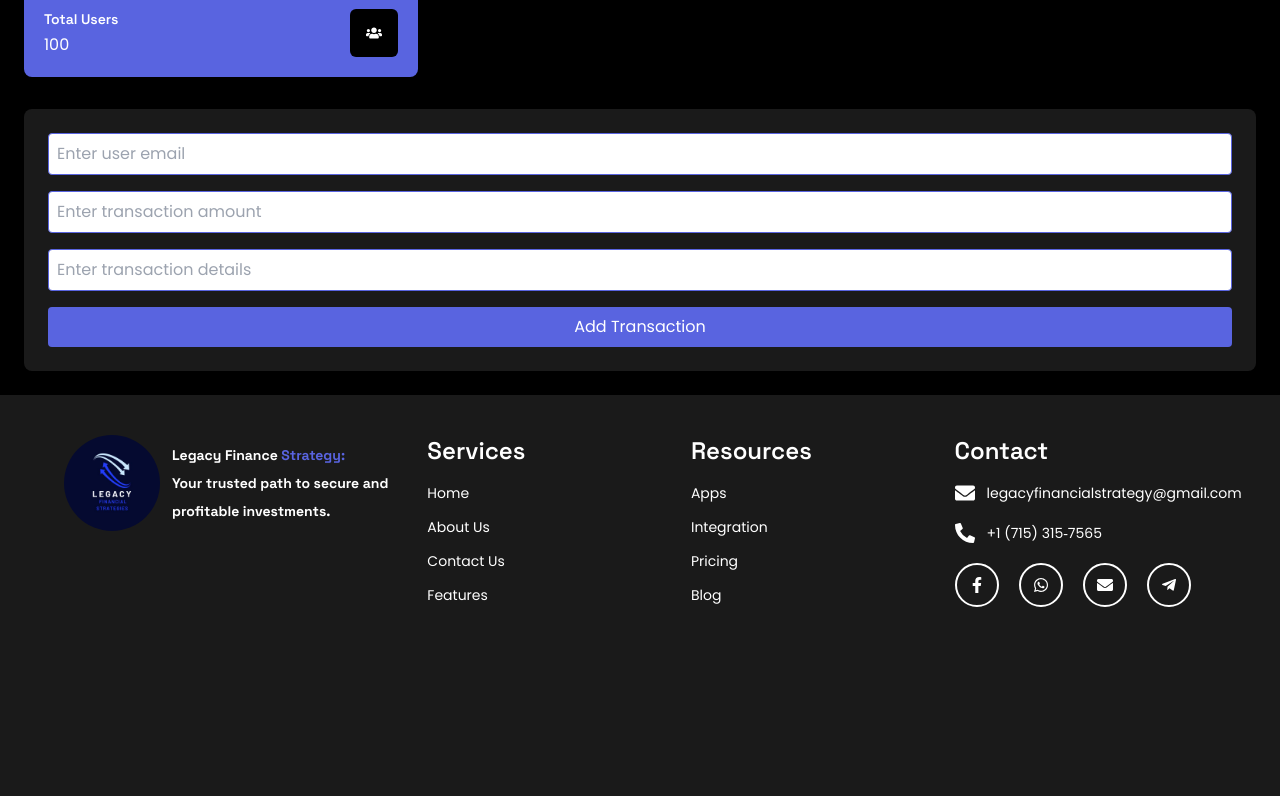
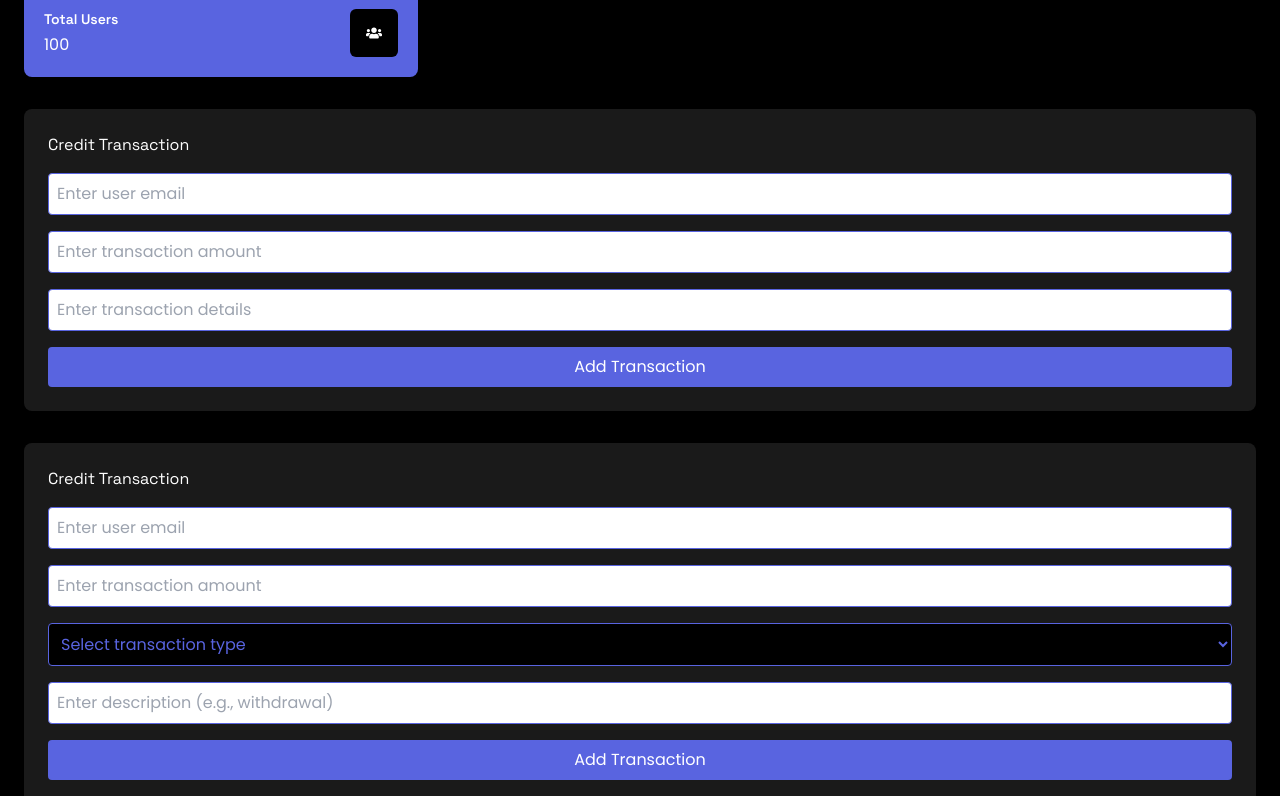
Before and after one commit to Jovicy/Legacy-main, a React (Vite) app in the folder client/: page /admin-dashboard in a window 1280 px wide. Shown: the part 660-1456 px from the top of the page. Before the commit the page ends 1307 px from the top, so only its background shows below. Built offline with nearby package versions, Linux system fonts and the light colour scheme; no server answers.

Commit message:
added another section for crediting sir

```diff
--- a/client/src/pages/AdminDashboard.jsx
+++ b/client/src/pages/AdminDashboard.jsx
@@ -87,7 +87,6 @@ const AdminDashboard = () => {
       </motion.section>
 
       <section className="p-6 bg-black">
-
         <div>
           <h2 className="text-2xl font-bold mb-8">Admin Dashboard</h2>
         </div>
@@ -107,7 +106,8 @@ const AdminDashboard = () => {
           </div>
         </motion.div>
 
-        <div className="flex flex-col gap-4 bg-subBlack p-6 shadow-md rounded-lg">
+        <div className="flex flex-col gap-4 bg-subBlack p-6 shadow-md rounded-lg mb-8">
+          <h2>Credit Transaction</h2>
           <input
             type="email"
             placeholder="Enter user email"
@@ -144,6 +144,54 @@ const AdminDashboard = () => {
             {loading ? "Processing..." : "Add Transaction"}
           </button>
         </div>
+
+        {/* Withdrawal table transaction */}
+        {/* Credit Transaction */}
+        <div className="flex flex-col gap-4 bg-subBlack p-6 shadow-md rounded-lg mb-8">
+          <h2>Credit Transaction</h2>
+
+          <input
+            type="email"
+            placeholder="Enter user email"
+            value={email}
+            onChange={(e) => setEmail(e.target.value.trim())}
+            className="border p-2 rounded w-full text-button-light-color"
+          />
+
+          <input
+            type="number"
+            placeholder="Enter transaction amount"
+            value={amount}
+            onChange={(e) => setAmount(e.target.value.trim())}
+            className="border p-2 rounded w-full text-button-light-color"
+          />
+
+          <select
+            className="border p-2 rounded w-full text-button-light-color bg-black"
+          >
+            <option value="">Select transaction type</option>
+            <option value="credit">Credit</option>
+            <option value="debit">Debit</option>
+          </select>
+
+          <input
+            type="text"
+            placeholder="Enter description (e.g., withdrawal)"
+            className="border p-2 rounded w-full text-button-light-color"
+          />
+
+          <button
+            onClick={handleAddTransaction}
+            className={`p-2 rounded text-white w-full ${
+              loading
+                ? "bg-gray-500 cursor-not-allowed"
+                : "bg-button-light-color hover:bg-blue-600"
+            }`}
+            disabled={loading}
+          >
+            {loading ? "Processing..." : "Add Transaction"}
+          </button>
+        </div>
       </section>
 
       <Footer />
```
